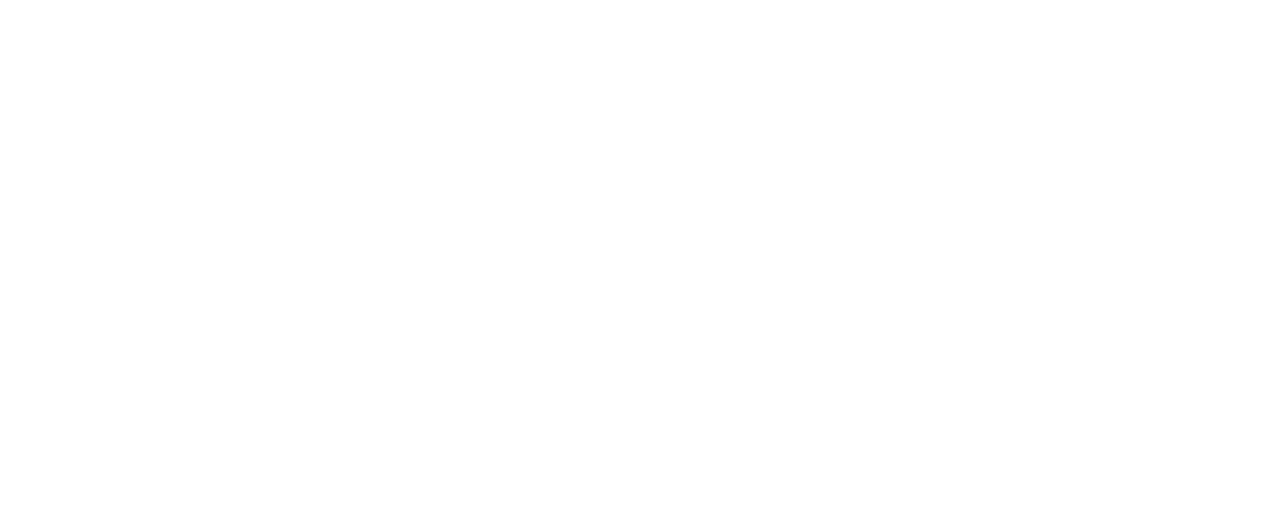
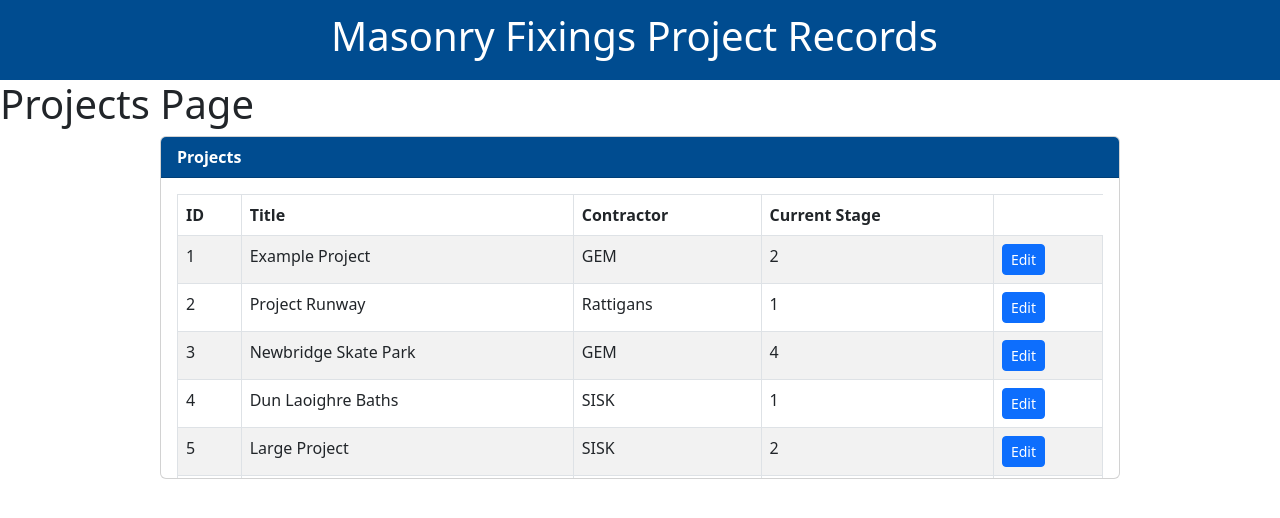
Before and after one commit to carrold8/MasonryFixingsProjectRecord, a React (Create React App) app in the folder masonry-project-record/: page /projects in a window 1280 px wide. Before the commit this address had no page. Shown: the top 518 px of the page. Built offline with nearby package versions, Linux system fonts and the light colour scheme; sample sign-in values are in the browser's storage.

Commit message:
Routed to first stage

```diff
--- a/masonry-project-record/src/App.js
+++ b/masonry-project-record/src/App.js
@@ -5,6 +5,8 @@
 import LogIn from './Components/Pages/LogIn/LogIn';
 import ProjectSetUp from './Components/Pages/ProjectSetUp/ProjectSetUp';
 import FirstStage from './Components/Pages/FirstStage/FirstStage';
+import Projects from './Components/Pages/Projects/Projects';
+import ProjectStages from './Components/Pages/Projects/ProjectStages/ProjectStages';
 
 
 function App() {
@@ -13,13 +15,25 @@
         <Routes>
           {/* Protected Route */}
           <Route element={<PrivateRoute/>}>
-            <Route exact path='/home' element={<Home/>} />
+            <Route exact path='/' element={<Home/>} />
+
+            {/* Projects */}
+            <Route path="projects">
+              <Route index element={<Projects/>}/>
+              <Route path="stages">
+                <Route index element={<ProjectStages/>} />
+                <Route path='1'>
+                  <Route index element={<FirstStage/>} />
+                </Route>
+              </Route>
+            </Route>
+
+
             <Route path='/project-setup' element={<ProjectSetUp/>} />
-            <Route path='first-stage' element={<FirstStage/>} />
           </Route>
 
           {/* Public Pages */}
-          <Route exact path='/' element={<LogIn/>} />
+          <Route exact path='/login' element={<LogIn/>} />
 
         </Routes>
 
--- a/masonry-project-record/src/Components/Pages/Home/Home.js
+++ b/masonry-project-record/src/Components/Pages/Home/Home.js
@@ -1,19 +1,20 @@
 import React from "react";
-import { Row, Col} from 'react-bootstrap';
-import ProjectsTable from "../Projects/ProjectsTable/ProjectsTable";
-import { ProjectsData } from "../../../TempData/ProjectsData";
+import {Card} from 'react-bootstrap';
+import { useNavigate } from "react-router-dom";
 
 function Home(){
 
+    const navigate = useNavigate();
 
     return(
         <div >
             <div style={{width: '100%', display: 'flex', justifyContent: "center", alignItems: "center"}}>
-                <Row style={{width: '75%'}}>
-                    <Col>
-                        <ProjectsTable projectsData={ProjectsData}/>
-                    </Col>
-                </Row>
+                <Card onClick={() => navigate('projects')} style={{width: '50%'}}>
+                    <Card.Header>Go to Projects</Card.Header>
+                    <Card.Body>
+                        <h1>Projects</h1>
+                    </Card.Body>
+                </Card>
             </div>
         </div>
     );
--- a/masonry-project-record/src/Components/Pages/Projects/ProjectStages/ProjectStages.js
+++ b/masonry-project-record/src/Components/Pages/Projects/ProjectStages/ProjectStages.js
@@ -0,0 +1,28 @@
+import React from "react";
+import {Card, Button} from 'react-bootstrap';
+import { useNavigate } from "react-router-dom";
+
+function ProjectStages(){
+
+    const navigate = useNavigate();
+
+    const projectData = JSON.parse(localStorage.getItem("ProjectData"));
+
+    return(
+        <div>
+            <h2>Project Title: {projectData.title}</h2>
+            <h2>Currrent Stage: {projectData.currentStage}</h2>
+
+
+            <Card>
+                <Card.Header>{projectData.title}</Card.Header>
+                <Card.Body>
+                    <div>Stage 1: <Button onClick={() => navigate('1')}>Go to</Button></div>
+                </Card.Body>
+            </Card>
+
+        </div>
+    );
+
+}
+export default ProjectStages;
--- a/masonry-project-record/src/Components/Pages/Projects/Projects.js
+++ b/masonry-project-record/src/Components/Pages/Projects/Projects.js
@@ -0,0 +1,20 @@
+import React from "react";
+import ProjectsTable from './ProjectsTable/ProjectsTable';
+import { ProjectsData } from "../../../TempData/ProjectsData";
+
+function Projects(){
+
+    return(
+
+        <div>
+            <h1>Projects Page</h1>
+            <div style={{display: "flex", justifyContent: "center", alignItems: "center"}}>
+               <ProjectsTable projectsData={ProjectsData}/>
+            </div>
+
+        </div>
+
+    );
+
+}
+export default Projects;
--- a/masonry-project-record/src/Components/Pages/Projects/ProjectsTable/ProjectsTable.js
+++ b/masonry-project-record/src/Components/Pages/Projects/ProjectsTable/ProjectsTable.js
@@ -1,15 +1,17 @@
 import React from "react";
 import {Card, Row, Col, Button, Table} from 'react-bootstrap';
+import { useNavigate } from "react-router-dom";
 import { MsnryBlue } from "../../../../Constants/Constants";
 
 function ProjectsTable({projectsData}){
 
+    const navigate = useNavigate();
     const headerColumns = ["ID", "Title", "Contractor", "Current Stage"];
 
     const handleClick = (data) => {
 
         localStorage.setItem("ProjectData", JSON.stringify(data));
-
+        navigate('stages');
     }
 
     const thData = () => {
@@ -43,7 +45,7 @@
 
     return(
 
-        <Card>
+        <Card style={{width: '75%'}}>
             <Card.Header style={{color: "white", backgroundColor: MsnryBlue, fontWeight: "bold"}}>
                 <Row>
                     <Col sm={10}>
@@ -54,7 +56,9 @@
             <Card.Body style={{height: '300px', overflow: "auto"}}>
                 <Table striped bordered hover>
                     <thead>
-                        {thData()}
+                        <tr>
+                            {thData()}
+                        </tr>
                     </thead>
                     <tbody>
                         {tdData()}
```
